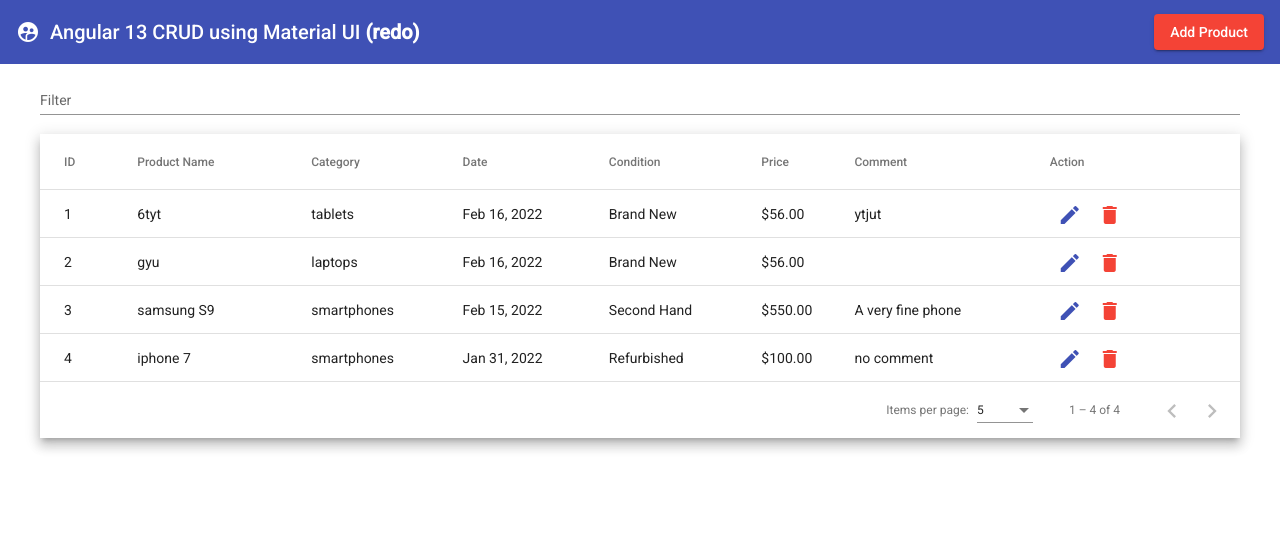
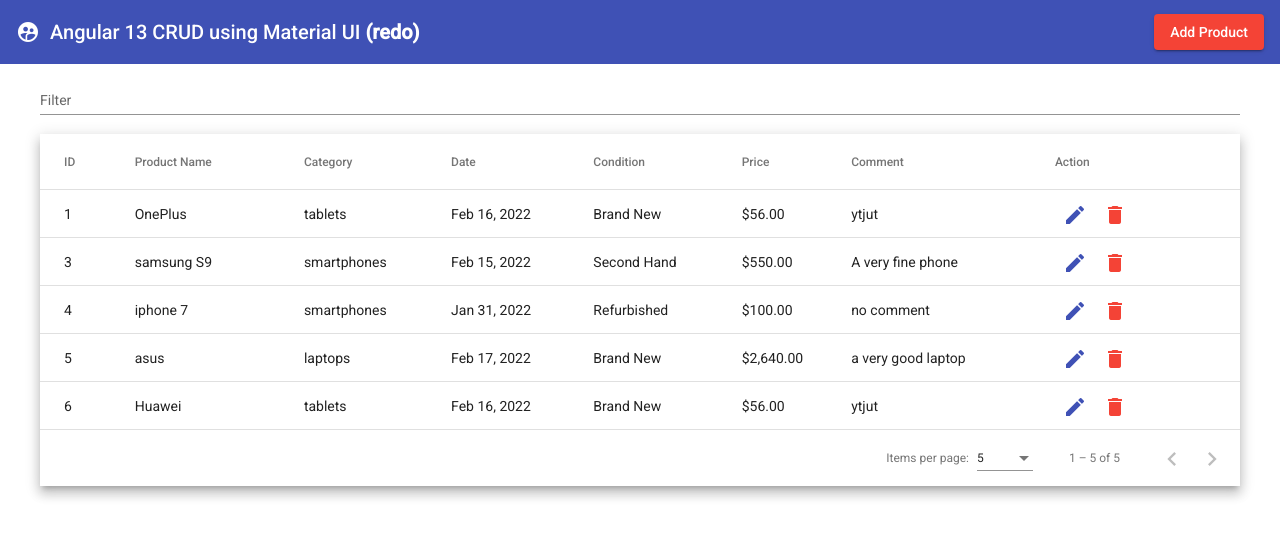
Before and after one commit to RaduHarangus/angular13CRUD-material-redo, an Angular app: page / in a window 1280 px wide. Shown: the top 538 px of the page. Built offline with nearby package versions, Linux system fonts and the light colour scheme; data requests are answered from the project's data file.

Commit message:
update product

```diff
--- a/db.json
+++ b/db.json
@@ -1,22 +1,13 @@
 {
   "products": [
     {
-      "productName": "6tyt",
+      "productName": "OnePlus",
       "category": "tablets",
       "date": "2022-02-16T22:00:00.000Z",
       "condition": "Brand New",
       "price": 56,
       "comment": "ytjut",
       "id": 1
-    },
-    {
-      "productName": "gyu",
-      "category": "laptops",
-      "date": "2022-02-16T22:00:00.000Z",
-      "condition": "Brand New",
-      "price": 56,
-      "comment": "",
-      "id": 2
     },
     {
       "productName": "samsung S9",
@@ -35,6 +26,24 @@
       "price": 100,
       "comment": "no comment",
       "id": 4
+    },
+    {
+      "productName": "asus",
+      "category": "laptops",
+      "date": "2022-02-17T22:00:00.000Z",
+      "condition": "Brand New",
+      "price": 2640,
+      "comment": "a very good laptop",
+      "id": 5
+    },
+    {
+      "productName": "Huawei",
+      "category": "tablets",
+      "date": "2022-02-16T22:00:00.000Z",
+      "condition": "Brand New",
+      "price": 56,
+      "comment": "ytjut",
+      "id": 6
     }
   ],
   "comments": [
--- a/src/app/app.component.html
+++ b/src/app/app.component.html
@@ -59,8 +59,8 @@
       <ng-container matColumnDef="action">
         <th mat-header-cell *matHeaderCellDef mat-sort-header> Action </th>
         <td mat-cell *matCellDef="let row">
-          <button mat-icon-button><mat-icon color="primary">edit</mat-icon></button>
-          <button mat-icon-button><mat-icon color="warn">delete</mat-icon></button>
+          <button mat-icon-button><mat-icon color="primary" (click)="editProduct(row)">edit</mat-icon></button>
+          <button mat-icon-button><mat-icon color="warn" (click)="deleteProduct(row.id)">delete</mat-icon></button>
         </td>
       </ng-container>
 
--- a/src/app/app.component.ts
+++ b/src/app/app.component.ts
@@ -26,8 +26,6 @@ export class AppComponent {
     this.getProducts();
   }
 
-  ngAfterViewInit() {  }
-
   getProducts() {
     this.api.getAllProducts()
       .subscribe({
@@ -38,6 +36,25 @@ export class AppComponent {
         },
         error: (err) => {
           alert('There was an error trying to fetch the products!' + err);
+        }
+      });
+  }
+
+  editProduct(row: any) {
+    this.dialog.open(DialogComponent, {
+      width: '30%',
+      data: row
+    });
+  }
+
+  deleteProduct(id: number) {
+    this.api.deleteProduct(id)
+      .subscribe({
+        next: (res) => {
+          alert('Product deleted!');
+        },
+        error: (err) => {
+          alert('The product could not be removed!' + err);
         }
       });
   }
--- a/src/app/components/dialog/dialog.component.html
+++ b/src/app/components/dialog/dialog.component.html
@@ -40,5 +40,5 @@
 </mat-dialog-content>
 <mat-dialog-actions align="end">
   <button mat-raised-button color="warn" mat-dialog-close>Close</button>
-  <button mat-raised-button color="primary" (click)="addProduct()">Save</button>
+  <button mat-raised-button color="primary" (click)="addProduct()">{{ actionBtn }}</button>
 </mat-dialog-actions>
--- a/src/app/components/dialog/dialog.component.ts
+++ b/src/app/components/dialog/dialog.component.ts
@@ -13,11 +13,12 @@ export class DialogComponent implements OnInit {
   conditions = ['Brand New', 'Second Hand', 'Refurbished'];
   productForm!: FormGroup;
   productList: any;
+  actionBtn = 'Save';
 
   constructor(private formBuilder: FormBuilder,
               private api: ApiService,
               public dialogRef: MatDialogRef<DialogComponent>,
-              @Inject(MAT_DIALOG_DATA) public data: {name: string}) { }
+              @Inject(MAT_DIALOG_DATA) public editData: any) { }
 
   ngOnInit(): void {
     this.productForm = this.formBuilder.group({
@@ -28,10 +29,37 @@ export class DialogComponent implements OnInit {
       price: ['', Validators.required],
       comment: ['']
     });
+
+    if (this.editData) {
+      this.productForm.controls['productName'].setValue(this.editData.productName);
+      this.productForm.controls['category'].setValue(this.editData.category);
+      this.productForm.controls['date'].setValue(this.editData.date);
+      this.productForm.controls['condition'].setValue(this.editData.condition);
+      this.productForm.controls['price'].setValue(this.editData.price);
+      this.productForm.controls['comment'].setValue(this.editData.comment);
+      this.actionBtn = 'Update';
+    } else {
+      this.actionBtn = 'Save';
+    }
+
     this.getAllProducts();
   }
 
   addProduct() {
+    if (this.editData) {
+        this.api.putProduct(this.editData.id, this.productForm.value)
+          .subscribe({
+            next: (res) => {
+              alert('Product updated successfully!');
+              this.productForm.reset();
+              this.dialogRef.close('update');
+              this.getAllProducts();
+            },
+            error: (err) => {
+              alert('There was a problem trying to update the product!' + err);
+            }
+          });
+    } else {
       if(this.productForm.valid){
         this.api.addProduct(this.productForm.value)
           .subscribe({
@@ -48,6 +76,25 @@ export class DialogComponent implements OnInit {
       }
     }
 
+  }
+
+  // updateProduct() {
+  //   if(this.productForm.valid){
+  //     this.api.updateProduct(this.productForm.id, this.productForm.value)
+  //       .subscribe({
+  //         next: (res) => {
+  //           alert('Product added successfully!');
+  //           this.productForm.reset();
+  //           this.dialogRef.close('save');
+  //           this.getAllProducts();
+  //         },
+  //         error: (err) => {
+  //           alert('There was a problem trying to add the product!' + err);
+  //         }
+  //       });
+  //   }
+  // }
+
   getAllProducts() {
     this.api.getAllProducts()
       .subscribe({
--- a/src/app/services/api.service.ts
+++ b/src/app/services/api.service.ts
@@ -12,10 +12,18 @@ export class ApiService {
   constructor(private http: HttpClient) { }
 
   addProduct(data: any) {
-    return this.http.post<any>('http://localhost:3000/products', data);
+    return this.http.post<any>('http://localhost:3000/products/', data);
   }
 
   getAllProducts() {
-    return this.http.get<any>('http://localhost:3000/products');
+    return this.http.get<any>('http://localhost:3000/products/');
+  }
+
+  deleteProduct(id: number) {
+    return this.http.delete<any>('http://localhost:3000/products/'+id);
+  }
+
+  putProduct(id: number, data: any) {
+    return this.http.put<any>('http://localhost:3000/products/'+id, data);
   }
 }
```
Lines whose indentation alone changed are shown as unchanged.
